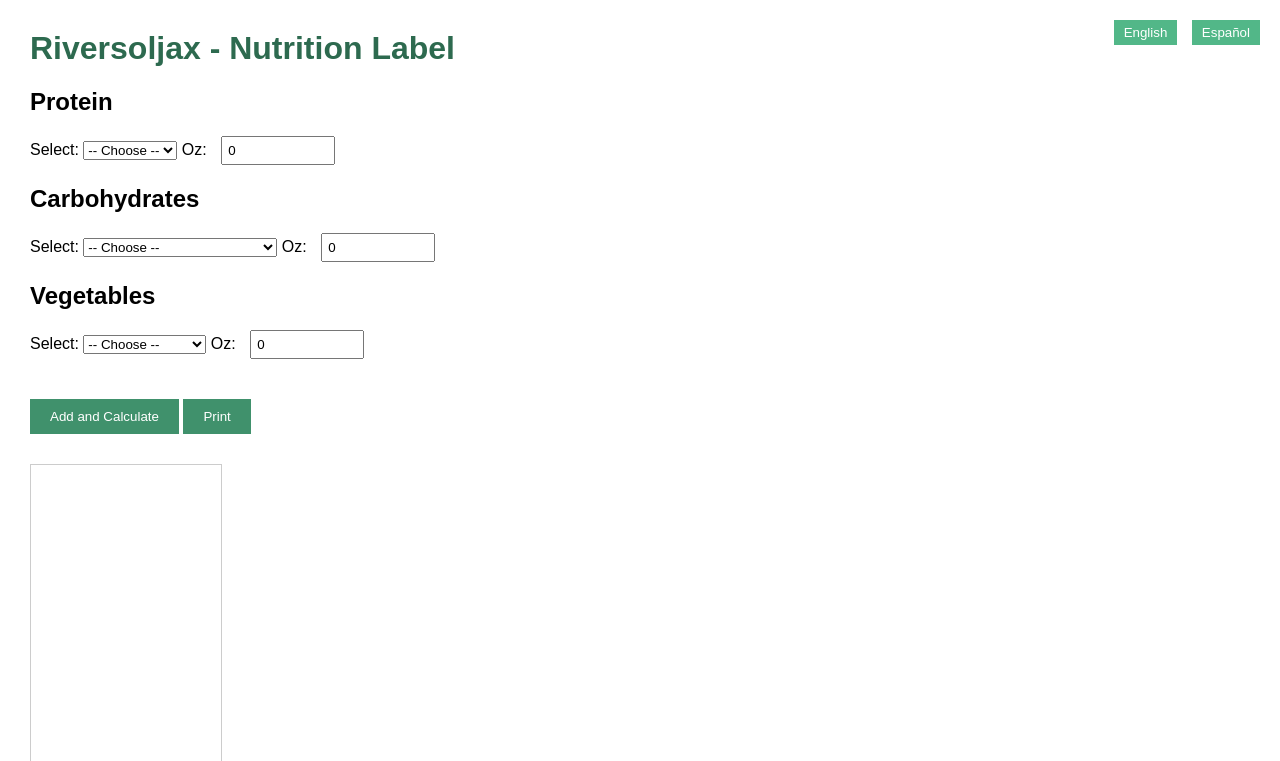
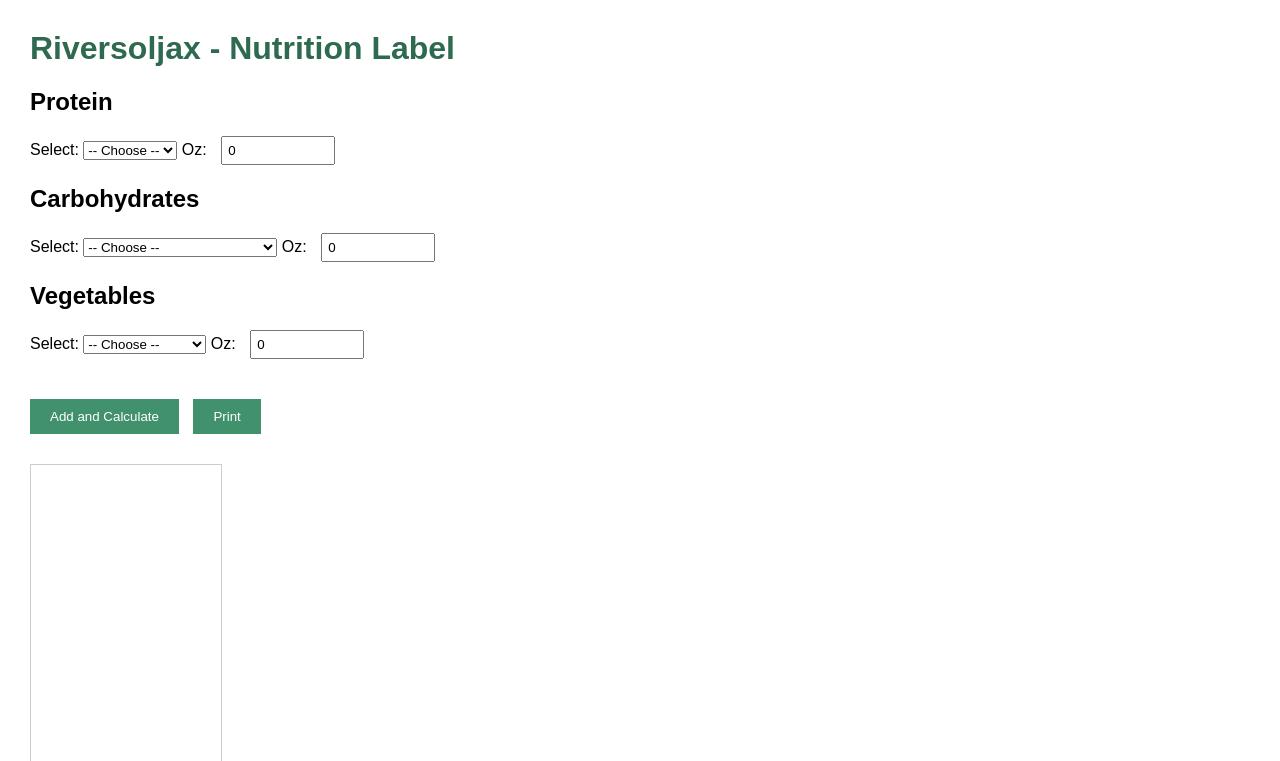
Before and after one commit to Chris6776-soli/riversoljaxfactlabel, a Flask app: page / in a window 1280 px wide. Shown: the top 761 px of the page. Run offline with Flask 3, Linux system fonts and the light colour scheme.

Commit message:
99Update index.html

```diff
--- a/templates/index.html
+++ b/templates/index.html
@@ -7,19 +7,6 @@
     body {
       font-family: Arial, sans-serif;
       margin: 30px;
-    }
-    .language-buttons {
-      position: absolute;
-      top: 20px;
-      right: 20px;
-    }
-    .language-buttons button {
-      margin-left: 10px;
-      padding: 5px 10px;
-      background-color: #52b788;
-      color: white;
-      border: none;
-      cursor: pointer;
     }
     h1 {
       color: #2d6a4f;
@@ -36,7 +23,7 @@
       padding: 5px;
       margin-left: 10px;
     }
-    button[type="submit"], button#printButton {
+    button {
       margin-top: 20px;
       padding: 10px 20px;
       background-color: #40916c;
@@ -76,25 +63,13 @@
         border: none;
         box-sizing: border-box;
       }
-      .language-buttons, #printButton {
+      #result button {
         display: none;
       }
     }
   </style>
-  <script>
-    function switchLanguage(lang) {
-      const url = new URL(window.location.href);
-      url.searchParams.set('lang', lang);
-      window.location.href = url.toString();
-    }
-  </script>
 </head>
 <body>
-  <div class="language-buttons">
-    <button onclick="switchLanguage('en')">English</button>
-    <button onclick="switchLanguage('es')">Español</button>
-  </div>
-
   <h1>Riversoljax - Nutrition Label</h1>
 
   <form method="POST">
@@ -150,8 +125,8 @@
       </label>
     </div>
 
-    <button type="submit">Add and Calculate</button>
-    <button type="button" id="printButton" onclick="window.print()">Print</button>
+    <button type="submit" style="margin-right: 10px;">Add and Calculate</button>
+    <button type="button" onclick="window.print()">Print</button>
   </form>
 
   <div id="result">
```
